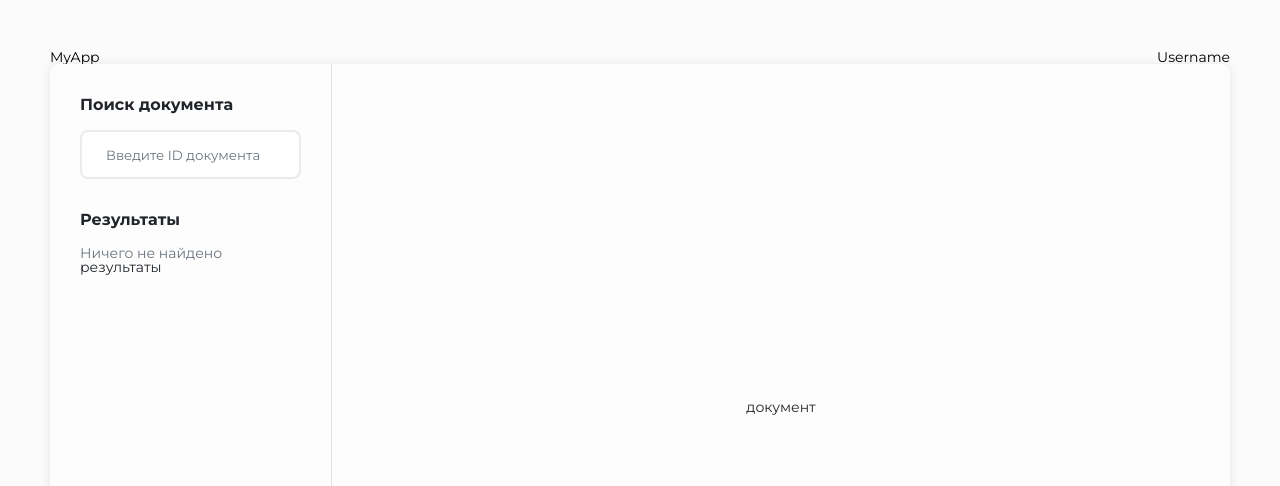
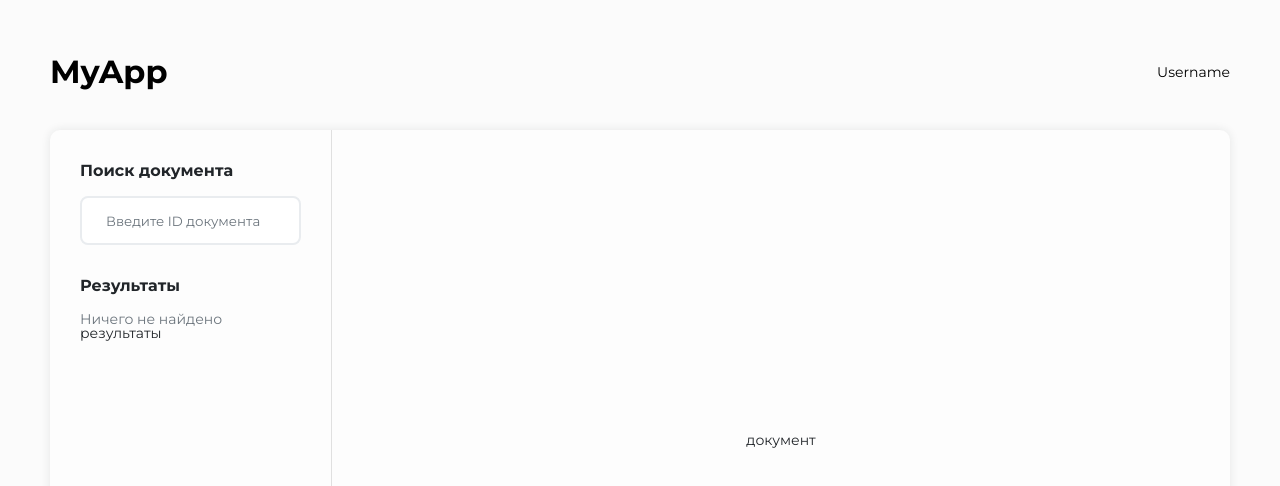
Before and after one commit to AnastasiaYatsenko/MyAppTest, a Vue app: page / in a window 1280 px wide. Shown: the top 486 px of the page. Built offline with nearby package versions, Linux system fonts and the light colour scheme.

Commit message:
Restyle header

```diff
--- a/src/components/HeaderItem.vue
+++ b/src/components/HeaderItem.vue
@@ -13,5 +13,13 @@
   align-items: center;
   justify-content: space-between;
   color: $black;
+  margin-bottom: 35px;
+}
+
+h1 {
+  font-weight: 700;
+  font-size: 2rem;
+  line-height: 140%;
+  letter-spacing: 0;
 }
 </style>
```
